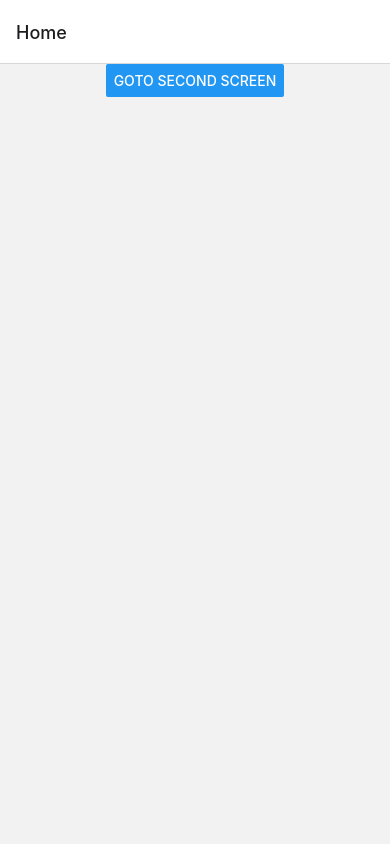
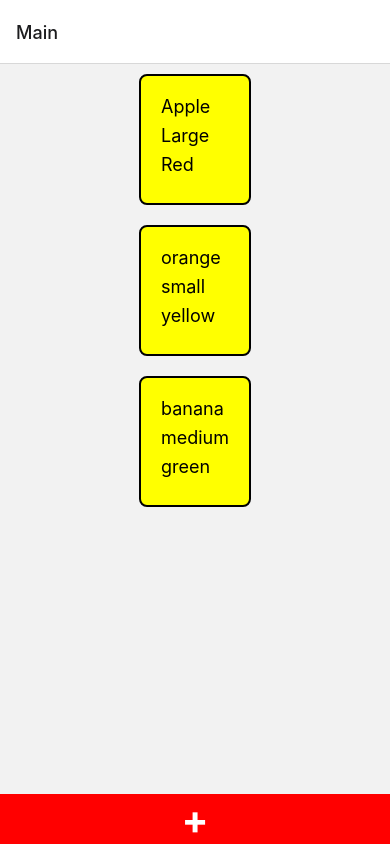
Before and after one commit to LinasMackevicius/Hibridiniu3_adApp, a React Native app: screen / in a window 390 px wide. Built offline with nearby package versions, Linux system fonts and the light colour scheme.

Commit message:
initial try of elements

```diff
--- a/App.js
+++ b/App.js
@@ -1,26 +1,45 @@
-
 import React, { useState, useEffect } from 'react';
-import { Button, View, Text, FlatList, StyleSheet, StatusBar, Pressable } from 'react-native';
+import { View, Text, FlatList, StyleSheet, Pressable } from 'react-native';
 import { NavigationContainer } from '@react-navigation/native';
 import { createNativeStackNavigator } from '@react-navigation/native-stack';
 
-function SecondScreen({route, navigation}) {
-  <View>
-      <Text> Second screen</Text>
-
-  </View>
+function AddAnAdScreen({ route, navigation }) {
+  // Implement your AddAnAdScreen component here
 }
 
+function MainScrollAddsScreen({ route, navigation }) {
+  const [jsonData, setJsonData] = useState([]);
 
-function HomeScreen({ route, navigation }) {
+  useEffect(() => {
+    // Importing local JSON file using require
+    const data = require('./assets/data.json');
+    setJsonData(data);
+  }, []);
+
+  const renderItem = ({ item }) => (
+    <View style={styles.adStyle}>
+      <Text style={styles.adText}>{item.fruit}</Text>
+      <Text style={styles.adText}>{item.size}</Text>
+      <Text style={styles.adText}>{item.color}</Text>
+    </View>
+  );
+
   return (
-    <View style={{ flex: 1, alignItems: 'center', justifyContent: 'left'}}>
-
-      <Button
-      title='goto second screen'
-      onPress= {() => {navigation.navigate('Second')}}
+    <View style={styles.container}>
+      <FlatList
+        data={jsonData}
+        renderItem={renderItem}
+        keyExtractor={(item) => item.fruit}
       />
 
+      <Pressable
+        style={styles.menuButton}
+        onPress={() => {
+          navigation.navigate('AddOneAdScreen');
+        }}
+      >
+        <Text style={styles.buttonText}> + </Text>
+      </Pressable>
     </View>
   );
 }
@@ -31,22 +50,44 @@ function App() {
   return (
     <NavigationContainer>
       <Stack.Navigator initialRouteName="Home">
-
-        <Stack.Screen
-        name="Home"
-        component={HomeScreen}
-        />
-
-        <Stack.Screen
-        name="Second"
-        component= {SecondScreen}
-        />
-
+        <Stack.Screen name="Main" component={MainScrollAddsScreen} />
+        <Stack.Screen name="AddOneAdScreen" component={AddAnAdScreen} />
       </Stack.Navigator>
     </NavigationContainer>
   );
 }
 
-
+const styles = StyleSheet.create({
+  container: {
+    flex: 1,
+    alignItems: 'center',
+    justifyContent: 'center',
+  },
+  menuButton: {
+    width: '100%',
+    height: 50,
+    backgroundColor: 'red',
+    alignItems: 'center',
+    justifyContent: 'center',
+  },
+  buttonText: {
+    fontSize: 40,
+    fontWeight: 'bold',
+    color: 'white',
+  },
+  adStyle: {
+    backgroundColor: 'yellow',
+    padding: 20,
+    marginVertical: 10,
+    marginHorizontal: 16,
+    borderColor: 'black',
+    borderWidth: 2,
+    borderRadius: 8,
+  },
+  adText: {
+    fontSize: 18,
+    marginBottom: 8,
+  },
+});
 
 export default App;
--- /dev/null
+++ b/assets/data.json
@@ -0,0 +1,19 @@
+[
+    {
+        "fruit": "Apple",
+        "size": "Large",
+        "color": "Red"
+    },
+
+    {
+        "fruit": "orange",
+        "size": "small",
+        "color": "yellow"
+    },
+
+    {
+        "fruit": "banana",
+        "size": "medium",
+        "color": "green"
+    }
+]
```
Also changed, not shown: example.txt (added).
